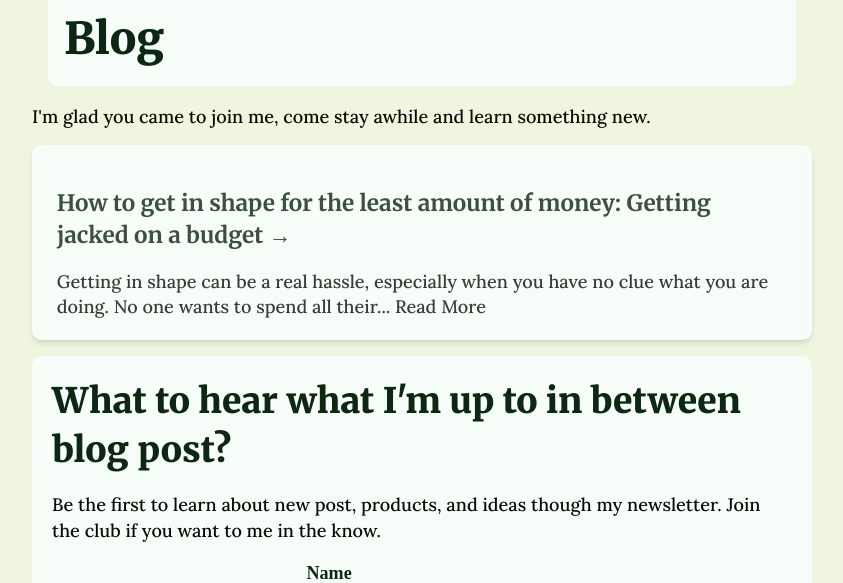
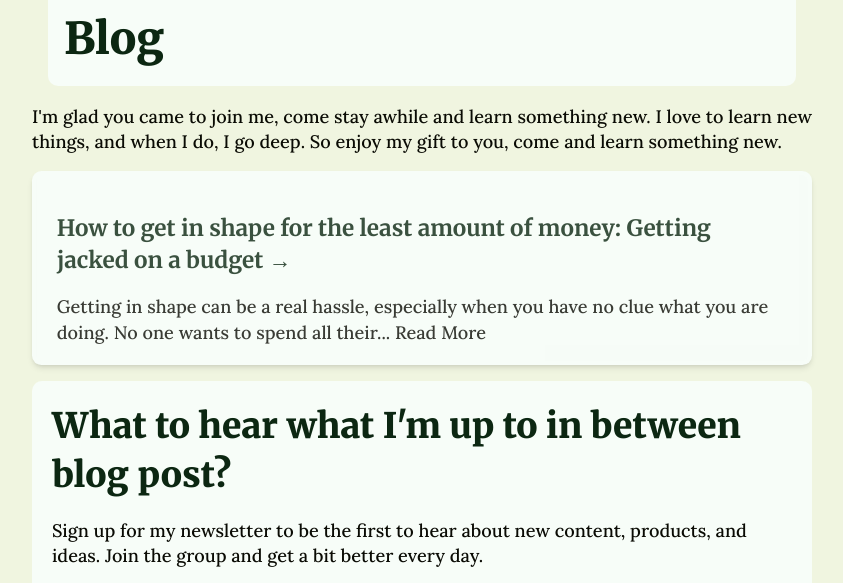
Before and after one commit to chr1swill/https---github.com-chr1swill-astro-blog-website, an Astro site: page / in a window 1280 px wide. Shown: the part 164-747 px from the top of the page, without its empty margins (218-1061 px from the left). Built offline with nearby package versions, Linux system fonts and the light colour scheme; Astro itself is replaced by a stand-in of ours; a script that the page names is missing.

Commit message:
Removing placeholder content
Updated the footer to and index page to have supporting
text that makes sense for what its purpose.

```diff
--- a/src/components/footer.astro
+++ b/src/components/footer.astro
@@ -18,8 +18,7 @@
             What to hear what I'm up to in between blog post?
           </h2>
           <p class="footer__text">
-            Be the first to learn about new post, products, and ideas though
-            my newsletter. Join the club if you want to me in the know.
+            Sign up for my newsletter to be the first to hear about new content, products, and ideas. Join the group and get a bit better every day.
           </p>
           <!--NOTE - removes required star thing -->
 
--- a/src/pages/index.astro
+++ b/src/pages/index.astro
@@ -18,7 +18,7 @@ function truncateDescription(description) {
 
 <Layout
 title="Welcome to The Mr.Williams Blog"
-description="I'm glad you came to join me, come stay awhile and learn something new.">
+description="I'm glad you came to join me, come stay awhile and learn something new. I love to learn new things, and when I do, I go deep. So enjoy my gift to you, come and learn something new.">
 
     <ul role="list" class="link-card-grid">
       {posts.map(post => (
```
